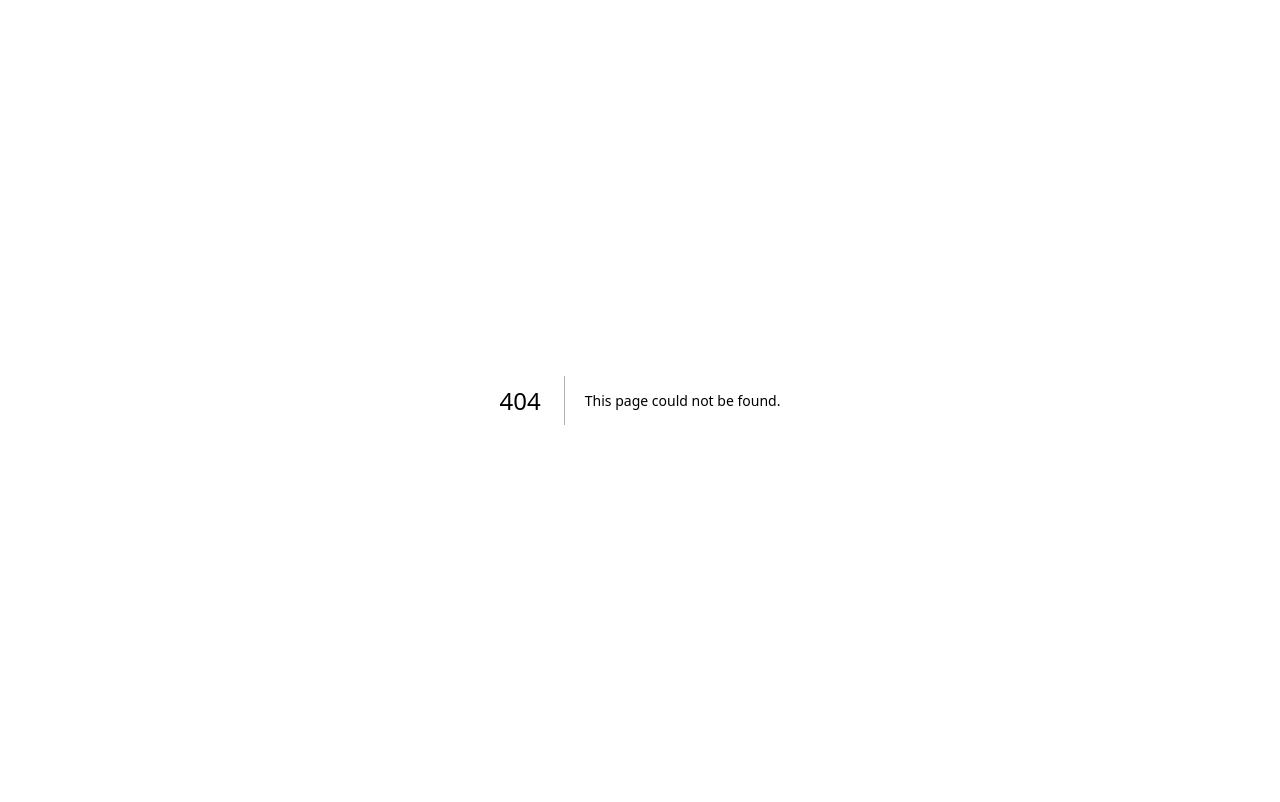
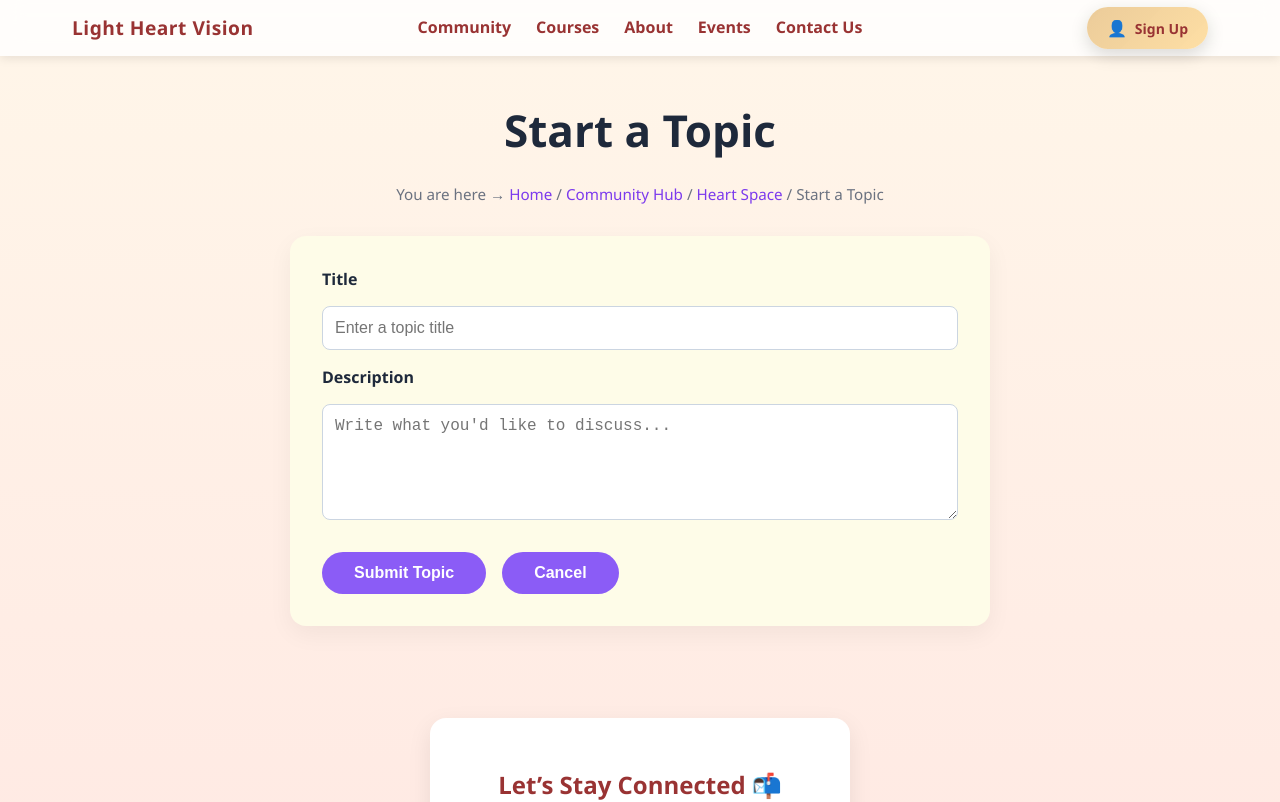
Before and after one commit to josiahbasilio/Light-Heart-Vision, a Next.js app in the folder light-heart-vision/: page /hub/heart-space/start-topic in a window 1280 px wide. Before the commit this address had no page. Shown: the top 802 px of the page. Built offline with nearby package versions, Linux system fonts and the light colour scheme.

Commit message:
Start topic HeartSpace in progress

```diff
--- a/light-heart-vision/src/app/hub/heart-space/heart-space.css
+++ b/light-heart-vision/src/app/hub/heart-space/heart-space.css
@@ -20,7 +20,7 @@
   margin: 0;
 }
 
-/* ------------ Start Topic Button ------------ */
+/* ------------ Start Topic Button (on Heart Space page) ------------ */
 .start-topic-btn {
   display: flex;
   justify-content: center;
@@ -39,6 +39,50 @@
 }
 
 .start-topic-btn button:hover {
+  background-color: #7c3aed;
+}
+
+/* ------------ Topic Form ------------ */
+.topic-form {
+  margin: 2rem auto;
+  max-width: 700px;
+  background-color: #fefce8;
+  padding: 2rem;
+  border-radius: 1rem;
+  box-shadow: 0 8px 24px rgba(0, 0, 0, 0.05);
+  display: flex;
+  flex-direction: column;
+  gap: 1rem;
+}
+
+.topic-form label {
+  font-weight: 600;
+  color: #1e293b;
+}
+
+.topic-form input,
+.topic-form textarea {
+  width: 100%;
+  padding: 0.75rem;
+  border-radius: 0.5rem;
+  border: 1px solid #cbd5e1;
+  font-size: 1rem;
+}
+
+/* ------------ Shared Button Style (Submit + Cancel) ------------ */
+.topic-button {
+  align-self: flex-start;
+  background-color: #8b5cf6;
+  color: white;
+  padding: 0.75rem 1.5rem;
+  border: none;
+  border-radius: 9999px;
+  font-weight: 600;
+  cursor: pointer;
+  transition: background 0.2s ease;
+}
+
+.topic-button:hover {
   background-color: #7c3aed;
 }
 
@@ -131,3 +175,25 @@
   font-size: 1.5rem;
   color: #be185d;
 }
+
+/* ------------ Button Style for Submit & Cancel ------------ */
+.topic-button {
+  background-color: #8b5cf6;
+  color: white;
+  padding: 0.75rem 2rem;
+  border: none;
+  border-radius: 9999px;
+  font-weight: 600;
+  font-size: 1rem;
+  cursor: pointer;
+  transition: background-color 0.2s ease, transform 0.1s ease;
+}
+
+.topic-button:hover {
+  background-color: #7c3aed;
+  transform: scale(1.05);
+}
+
+.topic-button:active {
+  transform: scale(0.98);
+}
--- /dev/null
+++ b/light-heart-vision/src/app/hub/heart-space/start-topic/page.js
@@ -0,0 +1,108 @@
+"use client";
+import "../../hub.css"; // Global/shared styles
+import "../heart-space.css"; // Reuse Heart Space styles
+
+import { useState } from "react";
+import Link from "next/link";
+import Header from "@/components/Header";
+import Footer from "@/components/Footer";
+
+export default function StartTopic() {
+  const [submitted, setSubmitted] = useState(false);
+  const [title, setTitle] = useState("");
+  const [description, setDescription] = useState("");
+  const now = new Date().toLocaleString();
+
+  const handleSubmit = (e) => {
+    e.preventDefault();
+    setSubmitted(true);
+  };
+
+  const handleCancel = () => {
+    history.back(); // Go back to Heart Space
+  };
+
+  return (
+    <>
+      <Header />
+
+      <main className="heartspace-main">
+        <div className="heartspace-header">
+          <h1>Start a Topic</h1>
+        </div>
+
+        <div className="hub-breadcrumb">
+          You are here →{" "}
+          <Link href="/" className="hub-link">
+            Home
+          </Link>{" "}
+          /{" "}
+          <Link href="/hub" className="hub-link">
+            Community Hub
+          </Link>{" "}
+          /{" "}
+          <Link href="/hub/heart-space" className="hub-link">
+            Heart Space
+          </Link>{" "}
+          / Start a Topic
+        </div>
+
+        {!submitted ? (
+          <form className="topic-form" onSubmit={handleSubmit}>
+            <label htmlFor="title">Title</label>
+            <input
+              id="title"
+              type="text"
+              value={title}
+              placeholder="Enter a topic title"
+              onChange={(e) => setTitle(e.target.value)}
+              required
+            />
+            <label htmlFor="description">Description</label>
+            <textarea
+              id="description"
+              value={description}
+              placeholder="Write what you'd like to discuss..."
+              onChange={(e) => setDescription(e.target.value)}
+              rows={5}
+              required
+            />
+
+            <div style={{ display: "flex", gap: "1rem", marginTop: "1rem" }}>
+              <button type="submit" className="topic-button">
+                Submit Topic
+              </button>
+              <button
+                type="button"
+                onClick={handleCancel}
+                className="topic-button"
+              >
+                Cancel
+              </button>
+            </div>
+          </form>
+        ) : (
+          <div className="guidelines-card">
+            <div className="guidelines-content">
+              <h3>{title}</h3>
+              <p>{description}</p>
+              <span className="posted-by">Posted by Guest User / {now}</span>
+            </div>
+            <div className="guidelines-stats">
+              <div className="stat">
+                <strong>0</strong>
+                <span>replies</span>
+              </div>
+              <div className="stat">
+                <strong>0</strong>
+                <span>likes</span>
+              </div>
+            </div>
+          </div>
+        )}
+      </main>
+
+      <Footer />
+    </>
+  );
+}
```
Also changed, not shown: light-heart-vision/src/app/hub/heart-space/page.js (+5 -10 lines).
